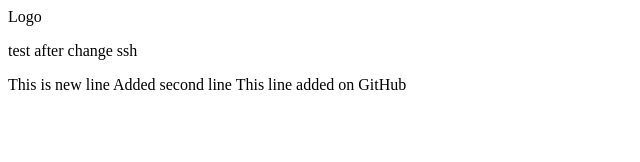
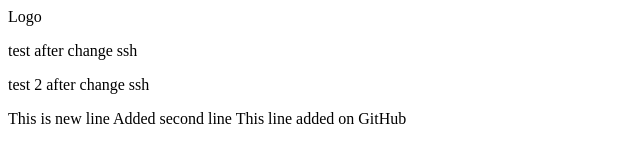
Before and after one commit to skrav4enko/gofe_test, a plain HTML site: page index.html in a window 1280 px wide. Shown: the whole page, without its empty margins (0-640 px from the left). Drawn offline with Linux system fonts and the light colour scheme.

Commit message:
test 2 ssh

```diff
--- a/index.html
+++ b/index.html
@@ -11,6 +11,7 @@
         Logo
     </div>
     <p>test after change ssh</p>
+    <p>test 2 after change ssh</p>
     This is new line
 
     Added second line
```
